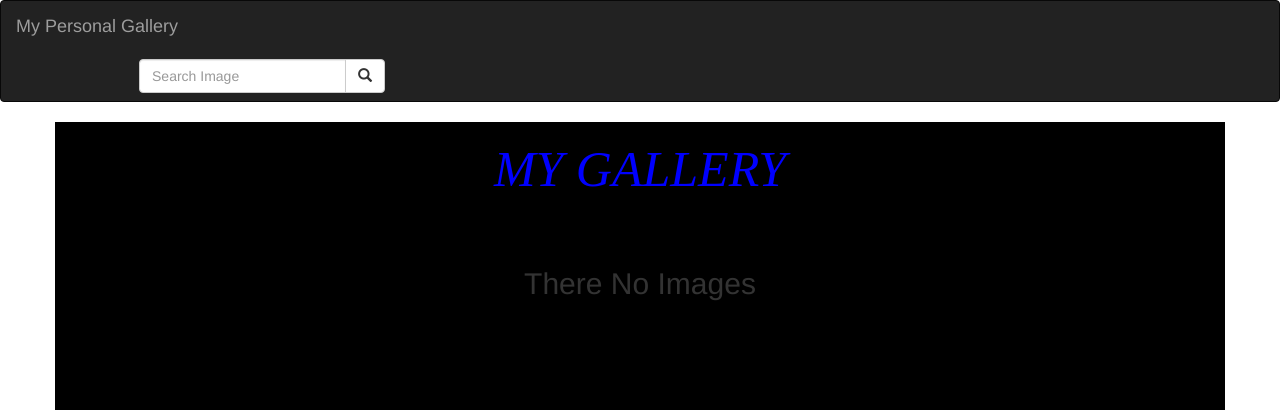
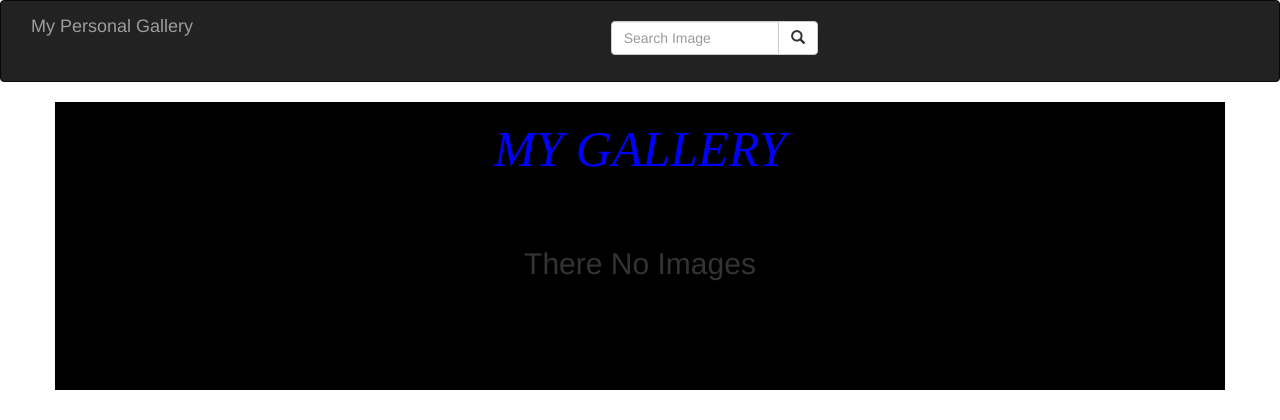
Before and after one commit to collinsbett29/personal-gallery, a Django app: page / in a window 1280 px wide. Shown: the top 420 px of the page. Run offline with Django 3.2, Linux system fonts and the light colour scheme; data that the repository does not hold is empty; some libraries are stand-ins or nearby versions.

```diff
--- a/photos/templates/navbar.html
+++ b/photos/templates/navbar.html
@@ -7,13 +7,13 @@
 </head>
 <body>
 <nav class="navbar navbar-inverse">
-  <div class="container-fluid">
-    <div class="navbar-header">
+  <div class="container-fluid" style="height: 80px;">
+    <div class="col-md-8">
       <a class="navbar-brand" href="{% url 'image' %}">My Personal Gallery</a>
 <!-- Adding a search form  -->
-      <div class="col-sm-2 col-md-10 navbar-right">
+      <div class="col-md-4 navbar-right">
 
-        <form class="navbar-form" role="search" action="{% url 'search_results' %}">
+        <form class="navbar-form" role="search" action="{% url 'search_results' %} " style="margin-top: 20px;">
 
           <div class="input-group">
             <input type="text" class="form-control" placeholder="Search Image" name="image">
```
